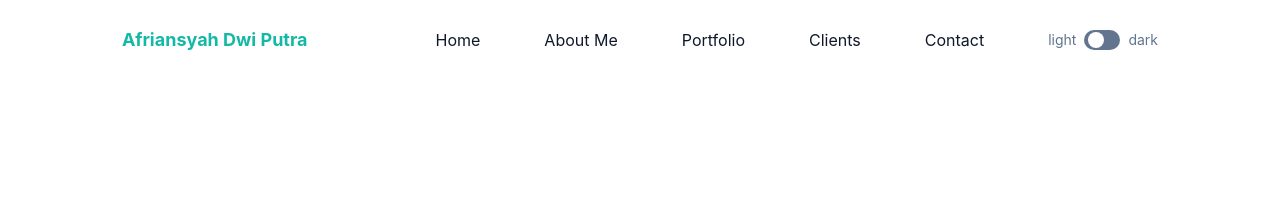
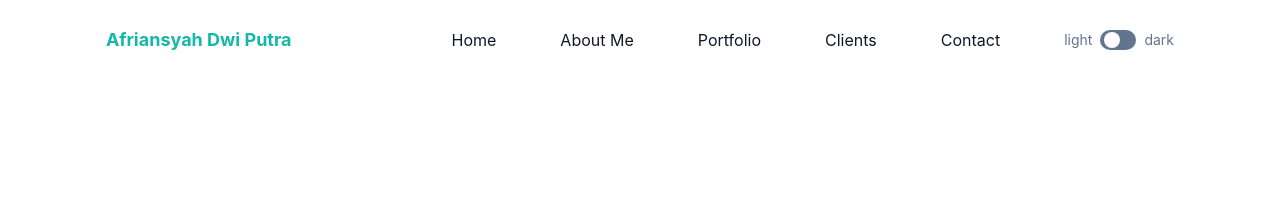
Before and after one commit to afriansyah-dwi-putra/portfolio, a website: page index.html in a window 1280 px wide. Shown: the top 202 px of the page. Drawn offline with Linux system fonts and the light colour scheme.

Commit message:
line back

```diff
--- a/index.html
+++ b/index.html
@@ -10,7 +10,7 @@
 
 <!-- Header Start -->
 <header class="bg-transparent absolute top-0 left-0 w-full flex items-center z-10">
-<div class="container px-4">
+<div class="container px-10">
     <div class="flex items-center justify-between relative">
         <div class="px-4">
             <a href="#home" class="font-bold text-lg text-primary block py-4">Afriansyah Dwi Putra</a>
```
